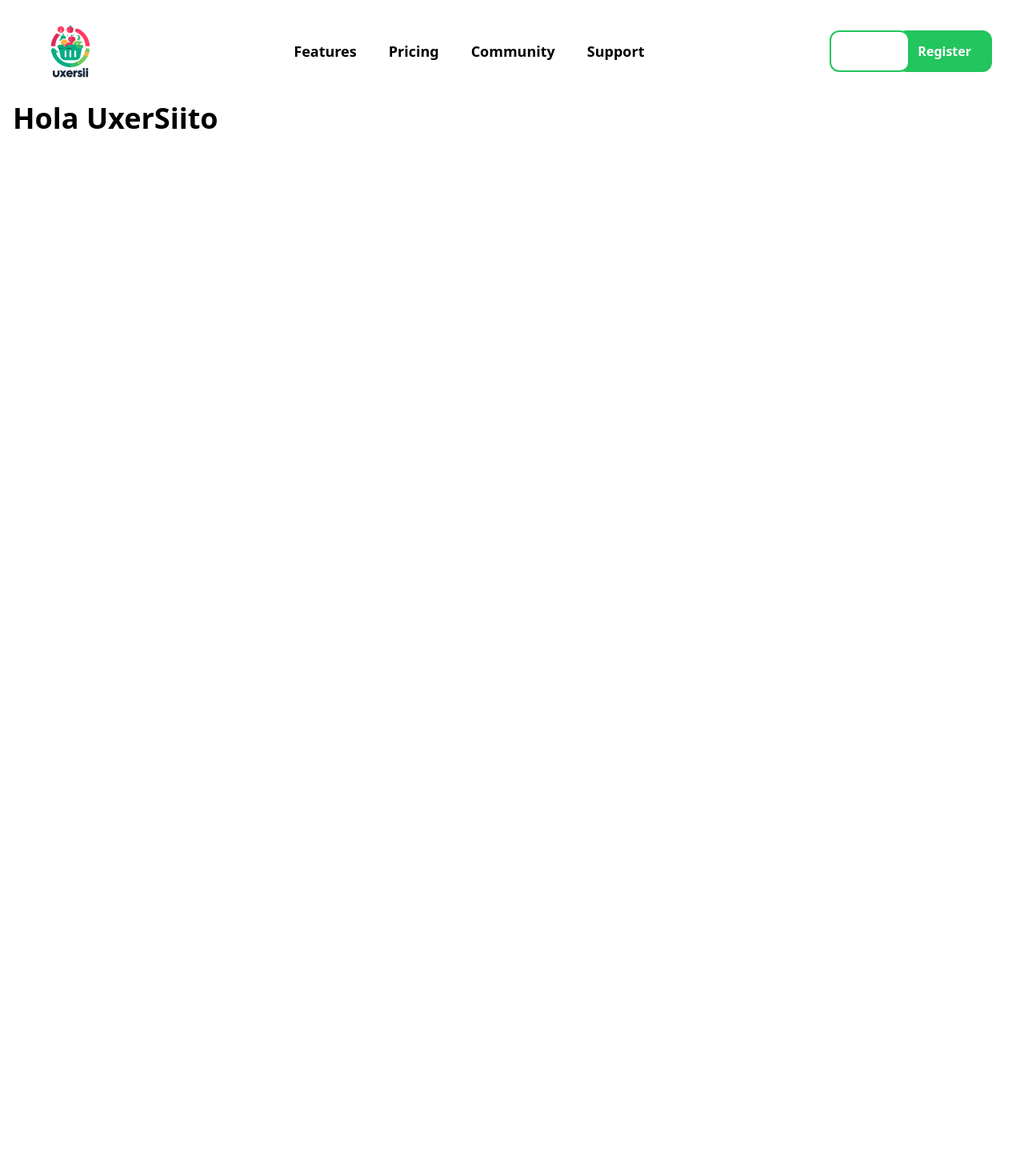
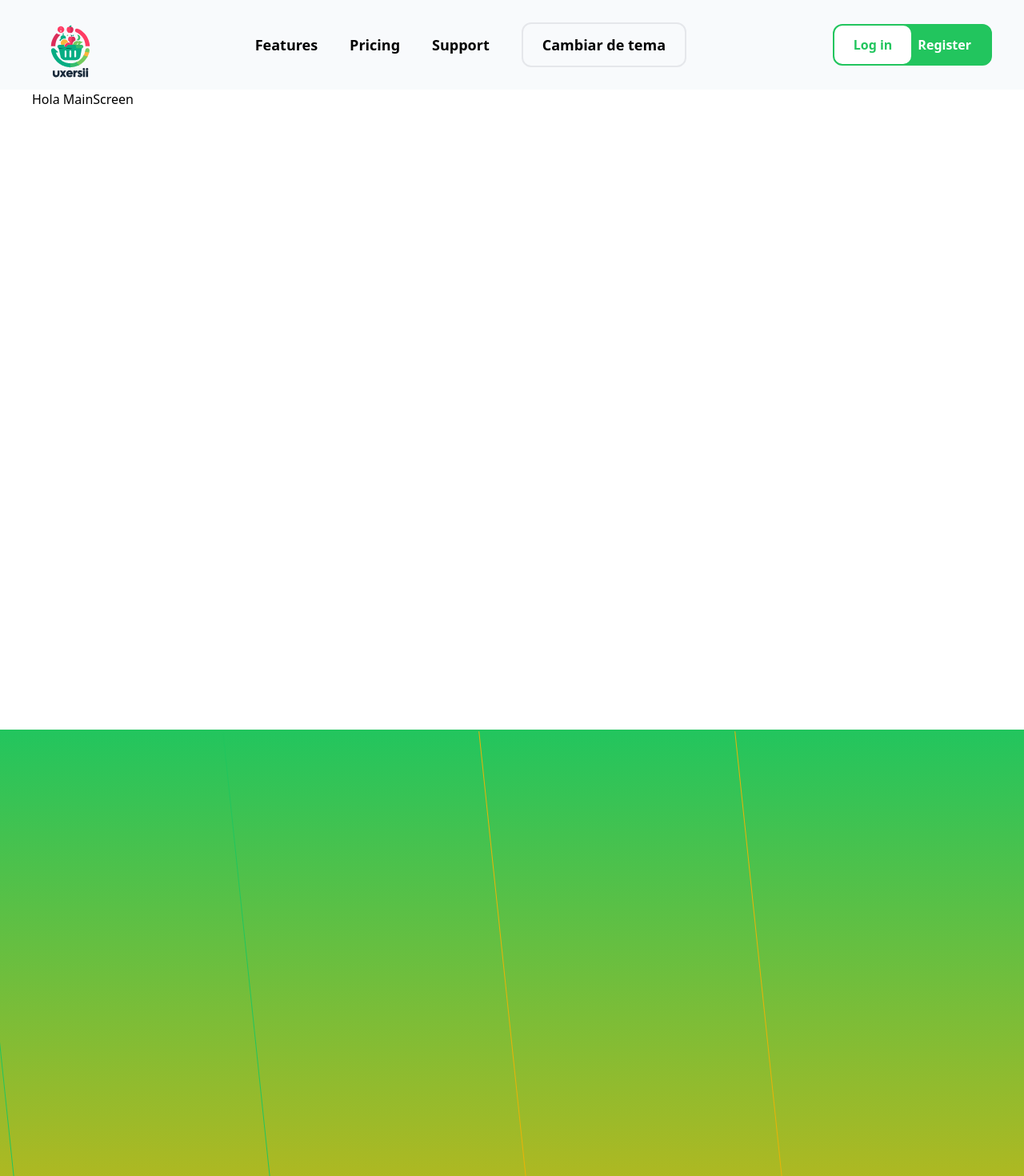
Before and after one commit to DevSolutionsCo/UxerSii, a React (Vite) app in the folder uxersii/: page / in a window 1280 px wide. Shown: the top 1470 px of the page at 80% size. Before the commit the page ends 800 px from the top, so only its background shows below. Built offline with nearby package versions, Linux system fonts and the light colour scheme.

Commit message:
NabVar darkmode

```diff
--- a/uxersii/index.html
+++ b/uxersii/index.html
@@ -4,6 +4,10 @@
     <meta charset="UTF-8" />
     <link rel="icon" type="image/svg+xml" href="src/assets/logo.svg" />
     <meta name="viewport" content="width=device-width, initial-scale=1.0" />
+    <link
+      rel="stylesheet"
+      href="https://fonts.googleapis.com/css2?family=Material+Symbols+Outlined:opsz,wght,FILL,GRAD@24,400,0,0"
+    />
     <title>UxerSii</title>
   </head>
   <body>
--- a/uxersii/src/App.tsx
+++ b/uxersii/src/App.tsx
@@ -1,11 +1,12 @@
+import MainScreen from './components/MainScreen/MainScreen'
 import Nabvar from './components/NabVarComponent/Nabvar'
 
 function App() {
   return (
     <>
   <Nabvar/>
+    <MainScreen/>
 
-    <h1 className="text-4xl font-bold p-4">Hola UxerSiito</h1>
 
     </>
   )
--- /dev/null
+++ b/uxersii/src/components/MainScreen/Background.tsx
@@ -0,0 +1,15 @@
+
+function Background() {
+  return (
+<div className="h-screen relative bg-gradient-to-b from-green-500 to-yellow-500 overflow-hidden">
+  <div className="absolute h-full w-px bg-green-500 transform -rotate-6"></div>
+  <div className="absolute h-full w-px bg-green-500 transform -rotate-6" style={{ left: '25%' }}></div>
+  <div className="absolute h-full w-px bg-yellow-500 transform -rotate-6" style={{ left: '50%' }}></div>
+  <div className="absolute h-full w-px bg-yellow-500 transform -rotate-6" style={{ left: '75%' }}></div>
+</div>
+
+
+  )
+}
+
+export default Background
--- /dev/null
+++ b/uxersii/src/components/MainScreen/MainScreen.tsx
@@ -0,0 +1,12 @@
+import Background from "./Background"
+function MainScreen() {
+    // * ! sm es para la version Desktop
+  return ( <>
+    <h1 className="px-4 sm:px-10 h-screen w-screen dark:bg-zinc-900 dark:text-white">Hola MainScreen</h1>
+    <Background/>
+    </>
+
+  )
+}
+
+export default MainScreen
--- a/uxersii/src/components/NabVarComponent/Boton.tsx
+++ b/uxersii/src/components/NabVarComponent/Boton.tsx
@@ -6,7 +6,7 @@ interface BotonIndexProps {
   // La propiedad 'children' debe ser de tipo ReactNode
   children: ReactNode;
   newClassName?: string;
-
+  onClick?: () => void;
 }
 
 
@@ -14,7 +14,7 @@ function BotonIndex(props: BotonIndexProps) {
   return (
 
     <button
-      className={`border-2 px-6 py-3 relative rounded-xl text-white font-bold  ${props.newClassName}`}
+      className={`border-2 px-6 py-3 relative rounded-xl  font-bold  ${props.newClassName}`}onClick={props.onClick}
     >
       {props.children}
     </button>
--- a/uxersii/src/components/NabVarComponent/Nabvar.tsx
+++ b/uxersii/src/components/NabVarComponent/Nabvar.tsx
@@ -1,55 +1,84 @@
-import logo from '../../assets/logo.svg';
+import darklogo from '../../assets/logoDarkMode.svg';
+import logo from '../../assets/logoLightTheme.svg';
 import BotonIndex from './Boton';
 import LinksNav from './LinksNav';
 
 
-import { useState } from 'react';
+import { useEffect, useState } from 'react';
 
 function Nabvar() {
   const [isOpen, setIsOpen] = useState(false); //El useState te genera dos cosas, en este caso mi variable se llama "isOpen" que hace referencia a cuando el menu esta abierto, aqui en la propiedad que esta despues "useState(false)" se declara la variable isOpen como un valor false predeterminado, esto con el fin de que el menu al inicio este cerrado, y con la funcion de la linea 38  "onClick={() => setIsOpen(!isOpen)}" se le cambia el estado para que en vez de ser false, sea true, en la linea 24 "${isOpen ? 'flex' : 'hidden'}" eso es equivalente a un ifelse, lo que esta despues del ? es lo que se ejecuta en la parte del if y lo que esta despues de : es lo que se ejecuta en el else, poniendo al inicio "isOpen" significa que isOpen === true, es practicamente lo mismo
 
+  const [theme, setTheme] = useState(() => {
+    if(window.matchMedia('(prefers-color-scheme:dark)').matches){
+      return 'dark'
+    }
+    return "light"
+  })
+
+ useEffect(() => {
+  if (theme == "dark"){
+    document.querySelector('html')?.classList.add('dark')
+  }else{
+    document.querySelector('html')?.classList.remove('dark')
+  }
+ }, [theme])
+ const handleChangeTheme = () => {
+  setTheme((prevTheme) => (prevTheme === "light" ? "dark" : "light"));
+};
+
+
   return (
-    <nav className="flex flex-col justify-between items-center mt-4 px-4 sm:px-10 sm:flex-row">
-      <div className="flex items-center">
+    <nav className="flex flex-col justify-between items-center px-4 sm:px-10 sm:flex-row bg-slate-50 dark:bg-zinc-800">
+      <div className="flex items-center mt-4">
+      {theme === 'light' ? (
         <img className="h-24 w-24 cursor-pointer" src={logo} alt="Logo" />
+      ) : (
+        <img className="h-24 w-24 cursor-pointer" src={darklogo} alt="Dark Logo" />
+      )}
       </div>
 
       <div className={`sm:flex ${isOpen ? 'flex' : 'hidden'} flex-col sm:flex-row items-center `}>
-            <ul className="flex flex-col sm:flex-row space-y-4 sm:space-y-0 sm:space-x-4 gap-6 items-center font-semibold text-lg">
+            <ul className="flex flex-col sm:flex-row space-y-4 sm:space-y-0 sm:space-x-4 gap-6 items-center font-semibold text-lg dark:text-white">
           <LinksNav>Features</LinksNav>
           <LinksNav>Pricing</LinksNav>
-          <LinksNav>Community</LinksNav>
           <LinksNav>Support</LinksNav>
+
+
+          <BotonIndex newClassName="text-ms text-black px-4 py-1 dark:text-white"
+
+          onClick ={handleChangeTheme} >
+            Cambiar de tema
+          </BotonIndex>
+
+
         </ul></div>
-      <div className={`sm:flex ${isOpen ? 'flex' : 'hidden'} flex-col sm:flex-row items-center`}>
+      <div className={`sm:flex  ${isOpen ? 'flex' : 'hidden'} flex-col sm:flex-row items-center`}>
 
 
         <div className="mt-4 sm:mt-0">
-          <BotonIndex newClassName="border-green-500 text-green-500 bg-white hover:bg-green-500 hover:text-white z-10">
+          <BotonIndex newClassName="border-green-500 text-green-500 bg-white hover:bg-green-500 hover:text-white z-10
+          dark:text-white dark:bg-zinc-800
+          ">
             Log in
           </BotonIndex>
-          <BotonIndex newClassName="border-green-500 bg-green-500 text-white hover:bg-white hover:text-green-500 -ml-4">
+          <BotonIndex newClassName="border-green-500 bg-green-500 text-white hover:bg-white hover:text-green-500 -ml-5
+          dark:hover:bg-zinc-800 dark:hover:text-white
+          ">
             Register
           </BotonIndex>
         </div>
       </div>
 
       {/* Icono de menú para dispositivos móviles */}
-      <div className="sm:hidden cursor-pointer" onClick={() => setIsOpen(!isOpen)}>
-        <svg
-          className="w-6 h-6"
-          fill="none"
-          stroke="currentColor"
-          viewBox="0 0 24 24"
-          xmlns="http://www.w3.org/2000/svg"
-        >
-          <path
-            strokeLinecap="round"
-            strokeLinejoin="round"
-            strokeWidth="2"
-            d="M4 6h16M4 12h16m-7 6h7"
-          ></path>
-        </svg>
+      <div className="sm:hidden cursor-pointer my-5" onClick={() => setIsOpen(!isOpen)}>
+
+        {theme === 'dark'?(<span className="material-symbols-outlined text-white">
+menu
+</span>) : (<span className="material-symbols-outlined text-black">
+menu
+</span>) }
+
       </div>
     </nav>
   );
--- a/uxersii/tailwind.config.js
+++ b/uxersii/tailwind.config.js
@@ -1,6 +1,7 @@
 /** @type {import('tailwindcss').Config} */
 export default {
   content: ["./index.html", "./src/**/*.{js,ts,jsx,tsx}"],
+  darkMode: "class",
   theme: {
     extend: {},
   },
```
Also changed, not shown: uxersii/src/assets/logoDarkMode.svg (added), uxersii/src/assets/logoLightTheme.svg (renamed from uxersii/src/assets/logo.svg).
